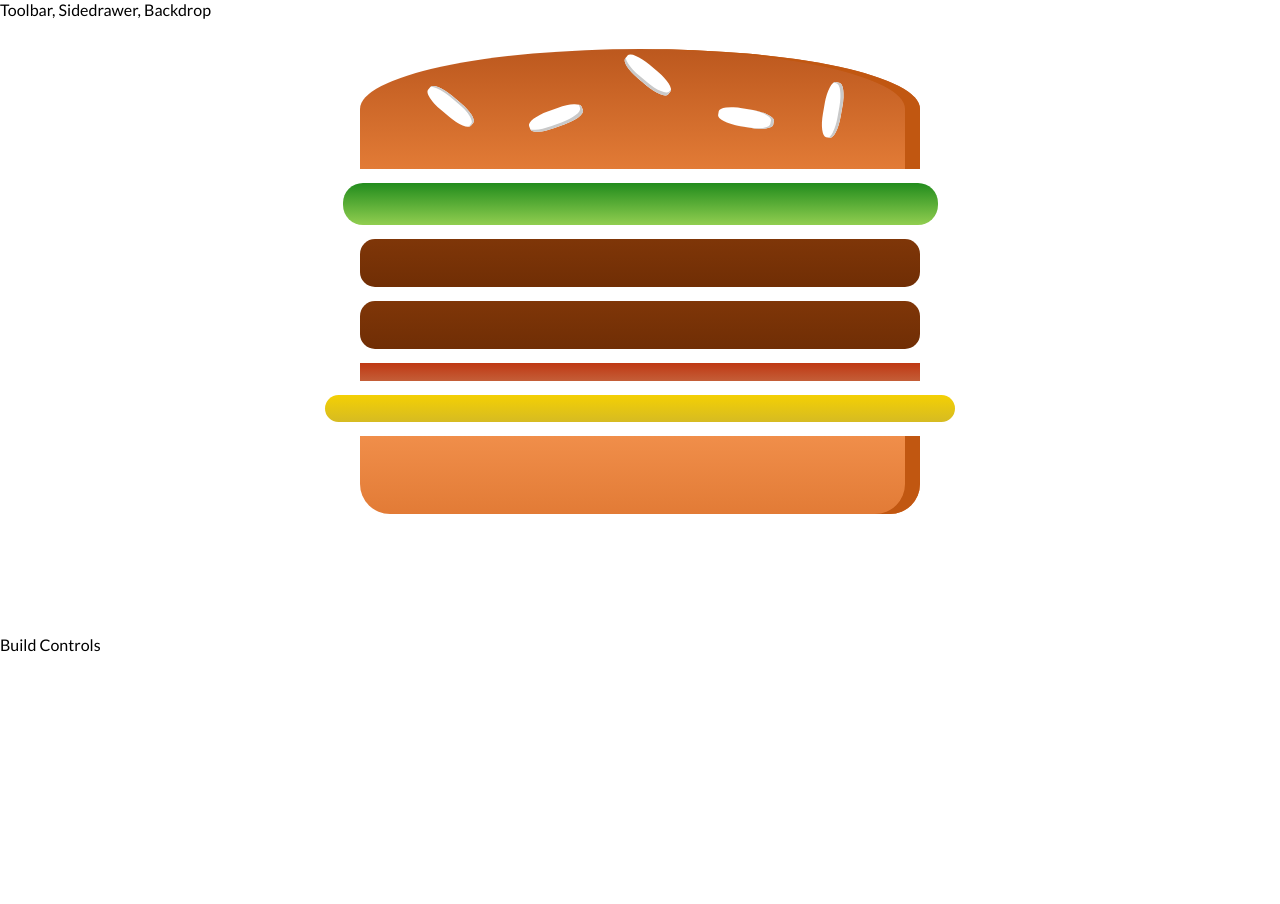
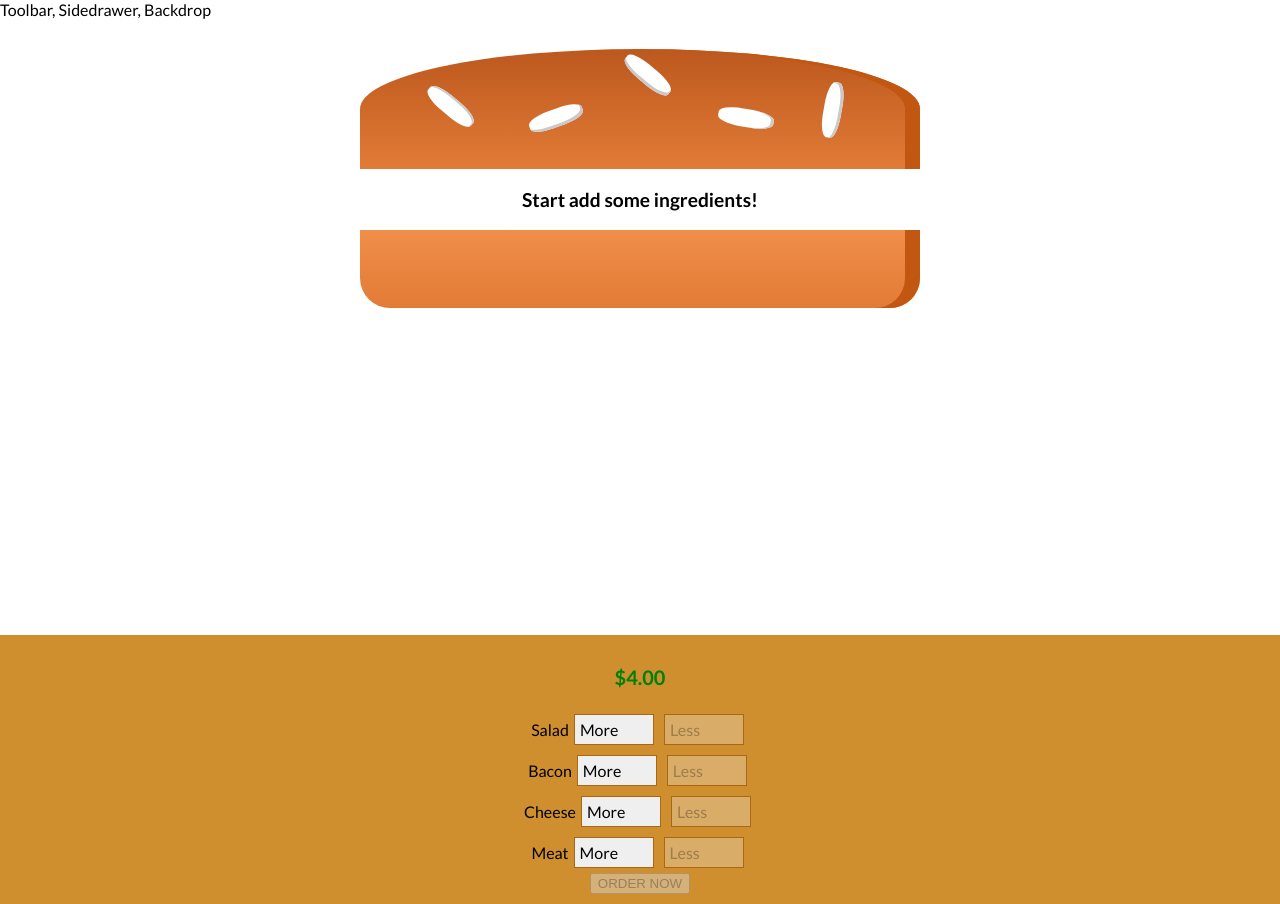
Before and after one commit to LucasED78/burger-builder, a React (Create React App) app: page / in a window 1280 px wide. Before the commit the page ends 800 px from the top, so only its background shows below. Built offline with nearby package versions, Linux system fonts and the light colour scheme.

Commit message:
[FEATURE] Burguer Controls logic

```diff
--- a/src/containers/BurgerBuilder/BurgerBuilder.js
+++ b/src/containers/BurgerBuilder/BurgerBuilder.js
@@ -1,19 +1,80 @@
 import React, { Component } from 'react';
 import Aux from '../../hoc/Aux';
 import Burger from '../../components/Burger/Burger';
+import BuilderControls from '../../components/Burger/BuilderControls/BuilderControls';
+
+const INGREDIENTS_PRICE = {
+  salad: 0.4,
+  cheese: 0.5,
+  meat: 1.3,
+  bacon: 0.4
+}
 
 class BurgerBuilder extends Component {
 
   state = {
     ingredients: {
-      salad: 1,
-      meat: 2,
-      bacon: 1,
-      cheese: 1
+      salad: 0,
+      meat: 0,
+      bacon: 0,
+      cheese: 0
+    },
+    totalPrice: 4,
+    purchasable: true
+  }
+
+  addIngredientHandler = type => {
+    if(type !== null){
+      let ingredients = {...this.state.ingredients};
+
+      ingredients[type] += 1;
+      const updatedPrice = INGREDIENTS_PRICE[type] + this.state.totalPrice
+
+      this.setState(() => {
+        return {
+          ingredients: ingredients,
+          totalPrice: updatedPrice
+        }
+      }, this.updatePurchasableState);
     }
   }
 
+  removeIngredientHandler = type => {
+    let ingredients = {...this.state.ingredients};
+
+    if (ingredients[type] === 0) {
+      return;
+    }
+
+    ingredients[type] -= 1;
+    const updatedPrice = this.state.totalPrice - INGREDIENTS_PRICE[type];
+
+    this.setState(() => {
+      return {
+        ingredients: ingredients,
+        totalPrice: updatedPrice
+      }
+    }, this.updatePurchasableState)
+  }
+
+  updatePurchasableState(){
+    const ingredients = {...this.state.ingredients};
+
+    const sum = Object.keys(ingredients)
+    .map(igKey => ingredients[igKey])
+    .reduce((arr, el) => arr + el)
+
+    this.setState({ purchasable: sum === 0 })
+
+  }
+
   render(){
+    const disabledInfo = {...this.state.ingredients};
+
+    for (const ing in disabledInfo){
+      disabledInfo[ing] = disabledInfo[ing] === 0
+    }
+
     return (
       <Aux>
         <div>
@@ -21,7 +82,12 @@ class BurgerBuilder extends Component {
         </div>
 
         <div>
-          Build Controls
+          <BuilderControls
+          moreClicked={this.addIngredientHandler}
+          lessClicked={this.removeIngredientHandler}
+          disabledInfo={disabledInfo}
+          currentPrice={this.state.totalPrice.toFixed(2)}
+          purchasable={this.state.purchasable}/>
         </div>
       </Aux>
     )
```
